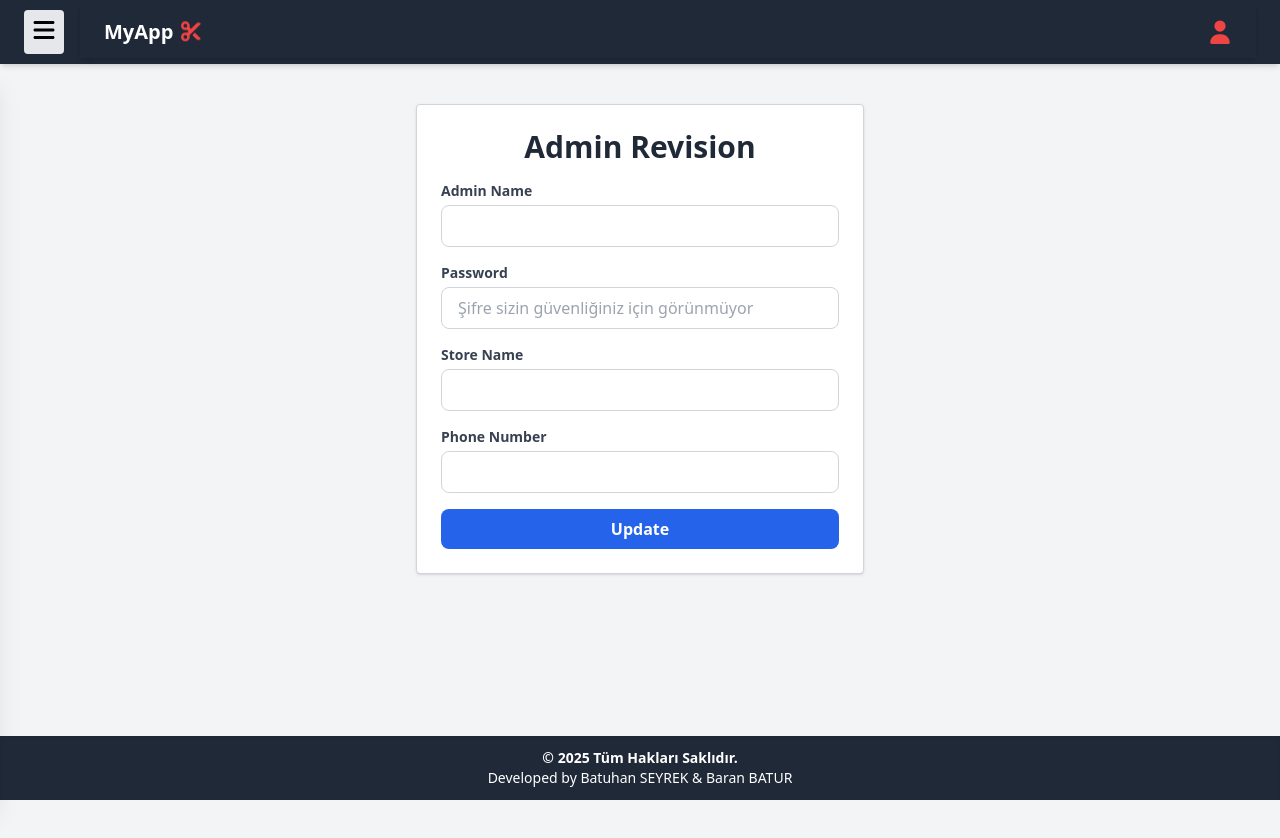
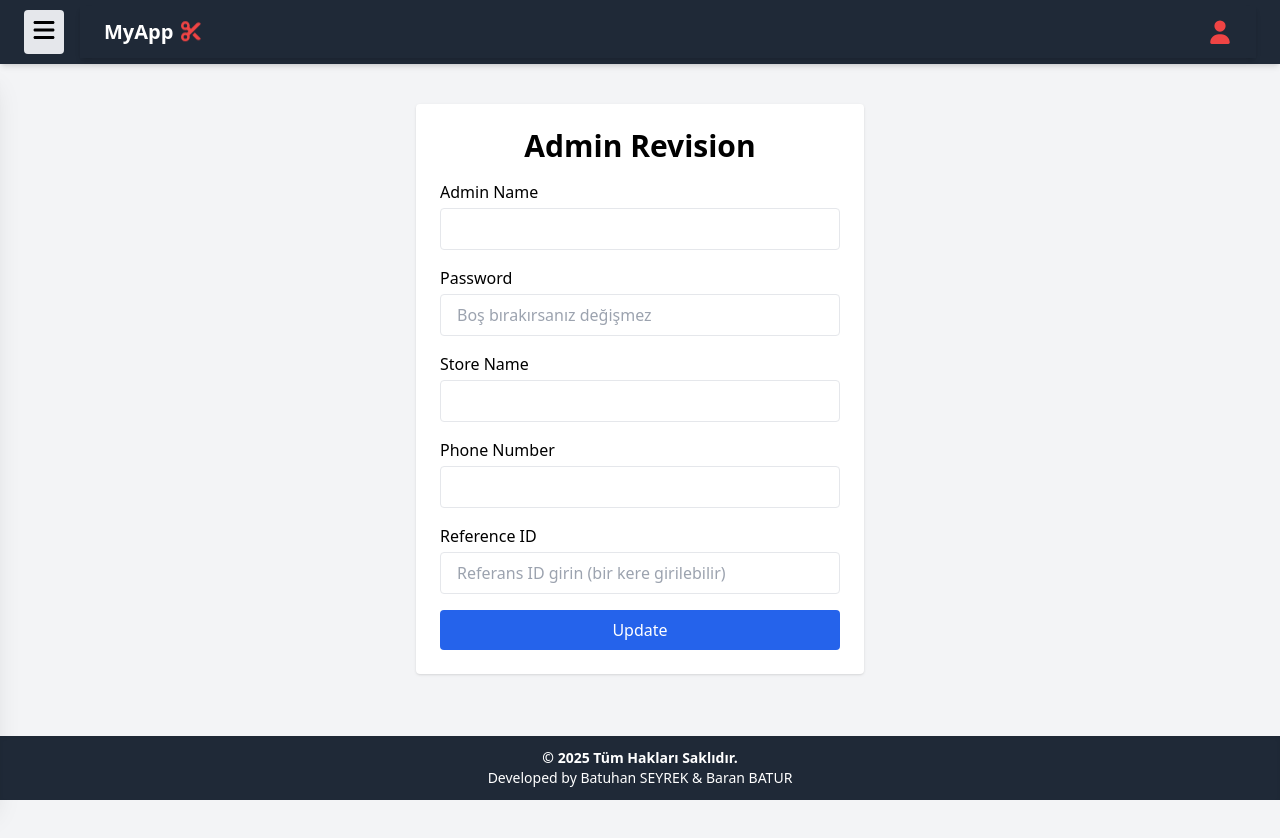
Before and after one commit to BatuhanSeyrek/Reservition_System_Frontend, a React (Vite) app: page /ownerUpdate in a window 1280 px wide. Shown: the top 838 px of the page. Built offline with nearby package versions, Linux system fonts and the light colour scheme; no server answers.

Commit message:
Added OwnerLoginScreen with referenceStatus check

```diff
--- a/package.json
+++ b/package.json
@@ -14,11 +14,15 @@
     "@fortawesome/free-regular-svg-icons": "^7.0.0",
     "@fortawesome/free-solid-svg-icons": "^7.0.0",
     "@fortawesome/react-fontawesome": "^0.2.3",
+    "@stomp/stompjs": "^7.2.1",
     "axios": "^1.11.0",
     "lucide-react": "^0.536.0",
     "react": "^19.1.0",
     "react-dom": "^19.1.0",
-    "react-router-dom": "^7.7.1"
+    "react-modal": "^3.16.3",
+    "react-router-dom": "^7.7.1",
+    "react-toastify": "^11.0.5",
+    "sockjs-client": "^1.6.1"
   },
   "devDependencies": {
     "@eslint/js": "^9.30.1",
--- a/src/pages/AdminPages/OwnerUpdate.jsx
+++ b/src/pages/AdminPages/OwnerUpdate.jsx
@@ -1,6 +1,10 @@
 import React, { useState, useEffect } from 'react';
 import AdminLayout from './AdminLayout';
 import { getData, putData } from '../../apiService';
+import Modal from 'react-modal';
+
+// Modal için root element
+Modal.setAppElement('#root');
 
 function OwnerUpdate() {
   const [admin, setAdmin] = useState({
@@ -8,20 +12,32 @@ function OwnerUpdate() {
     adminName: '',
     password: '',
     storeName: '',
-    phoneNumber: ''
+    phoneNumber: '',
+    referenceId: ''
   });
+
+  const [backendLoadedReferenceId, setBackendLoadedReferenceId] = useState("");
+  const [showModal, setShowModal] = useState(false);
 
   useEffect(() => {
     async function fetchAdmin() {
       try {
         const data = await getData('/admin/myAdmin');
+
         setAdmin({
           id: data.id || '',
           adminName: data.adminName || '',
-          password: '', // güvenlik nedeniyle şifreyi boş bırakıyoruz
+          password: '',
           storeName: data.storeName || '',
-          phoneNumber: data.phoneNumber || ''
+          phoneNumber: data.phoneNumber || '',
+          referenceId: data.referenceId || ''
         });
+
+        setBackendLoadedReferenceId(data.referenceId || "");
+
+        // Eğer referenceId boşsa modal aç
+        if (!data.referenceId) setShowModal(true);
+
       } catch (error) {
         console.error('Admin verisi çekilemedi:', error);
       }
@@ -36,88 +52,128 @@ function OwnerUpdate() {
 
   const handleSubmit = async (e) => {
     e.preventDefault();
+
     try {
-      await putData('/admin/update', admin);
+      const payload = { ...admin };
+      if (!payload.password) delete payload.password;
+
+      await putData('/admin/update', payload);
       alert('Bilgiler başarıyla güncellendi.');
 
       const data = await getData('/admin/myAdmin');
+
       setAdmin({
         id: data.id || '',
         adminName: data.adminName || '',
         password: '',
         storeName: data.storeName || '',
-        phoneNumber: data.phoneNumber || ''
+        phoneNumber: data.phoneNumber || '',
+        referenceId: data.referenceId || ''
       });
+
+      setBackendLoadedReferenceId(data.referenceId || "");
+
     } catch (error) {
-      console.error('Güncelleme sırasında hata:', error);
+      console.error('Güncelleme hatası:', error);
       alert('Güncelleme sırasında hata oluştu.');
     }
   };
 
   return (
     <AdminLayout>
-      <div className="w-full max-w-md mx-auto bg-white p-6 rounded shadow border border-gray-300 mt-4">
-        <div className="text-center">
-          <h2 className="text-3xl font-bold text-gray-800">Admin Revision</h2>
-        </div>
+      {/* Modal */}
+      <Modal
+        isOpen={showModal}
+        onRequestClose={() => setShowModal(false)}
+        contentLabel="Reference ID Uyarısı"
+        className="max-w-md mx-auto mt-20 bg-white p-6 rounded shadow-lg outline-none"
+        overlayClassName="fixed inset-0 bg-black bg-opacity-50 flex items-center justify-center"
+      >
+        <h2 className="text-2xl font-bold mb-4">Hoşgeldiniz!</h2>
+        <p className="mb-4">
+          Sistemimize ilk girişinizde Reference ID'niz bulunmamaktadır.
+          Bu ID sayesinde müşterileriniz sizi bulacak. Lütfen bir kere mahsus Reference ID giriniz
+          ve işleminizi tamamladıktan sonra formun altındaki mavi butona tıklayınız.
+        </p>
+        <button
+          onClick={() => setShowModal(false)}
+          className="bg-blue-600 text-white px-4 py-2 rounded hover:bg-blue-700"
+        >
+          Tamam
+        </button>
+      </Modal>
+
+      <div className="w-full max-w-md mx-auto bg-white p-6 rounded shadow mt-4">
+        <h2 className="text-3xl font-bold text-center">Admin Revision</h2>
 
         <form onSubmit={handleSubmit} className="space-y-4 mt-4">
           <div>
-            <label htmlFor="adminName" className="block text-sm font-semibold text-gray-700">Admin Name</label>
+            <label>Admin Name</label>
             <input
               type="text"
-              id="adminName"
               name="adminName"
               value={admin.adminName}
               onChange={handleChange}
-              required
-              className="w-full mt-1 px-4 py-2 border border-gray-300 rounded-lg focus:outline-none focus:ring-2 focus:ring-blue-400"
+              className="w-full mt-1 px-4 py-2 border rounded"
             />
           </div>
 
           <div>
-            <label htmlFor="password" className="block text-sm font-semibold text-gray-700">Password</label>
+            <label>Password</label>
             <input
               type="password"
-              id="password"
               name="password"
               value={admin.password}
               onChange={handleChange}
-              placeholder="Şifre sizin güvenliğiniz için görünmüyor"
-              required
-              className="w-full mt-1 px-4 py-2 border border-gray-300 rounded-lg focus:outline-none focus:ring-2 focus:ring-blue-400"
+              placeholder="Boş bırakırsanız değişmez"
+              className="w-full mt-1 px-4 py-2 border rounded"
             />
           </div>
 
           <div>
-            <label htmlFor="storeName" className="block text-sm font-semibold text-gray-700">Store Name</label>
+            <label>Store Name</label>
             <input
               type="text"
-              id="storeName"
               name="storeName"
               value={admin.storeName}
               onChange={handleChange}
-              required
-              className="w-full mt-1 px-4 py-2 border border-gray-300 rounded-lg focus:outline-none focus:ring-2 focus:ring-blue-400"
+              className="w-full mt-1 px-4 py-2 border rounded"
             />
           </div>
 
           <div>
-            <label htmlFor="phoneNumber" className="block text-sm font-semibold text-gray-700">Phone Number</label>
+            <label>Phone Number</label>
             <input
               type="text"
-              id="phoneNumber"
               name="phoneNumber"
               value={admin.phoneNumber}
               onChange={handleChange}
-              required
-              className="w-full mt-1 px-4 py-2 border border-gray-300 rounded-lg focus:outline-none focus:ring-2 focus:ring-blue-400"
+              className="w-full mt-1 px-4 py-2 border rounded"
+            />
+          </div>
+
+          <div>
+            <label>Reference ID</label>
+            <input
+              type="text"
+              name="referenceId"
+              value={admin.referenceId}
+              onChange={handleChange}
+              readOnly={backendLoadedReferenceId !== ""}
+              className={`w-full mt-1 px-4 py-2 border rounded ${
+                backendLoadedReferenceId !== "" ? "bg-gray-200 cursor-not-allowed" : ""
+              }`}
+              placeholder={
+                backendLoadedReferenceId === ""
+                  ? "Referans ID girin (bir kere girilebilir)"
+                  : ""
+              }
             />
           </div>
 
           <button
             type="submit"
-            className="w-full bg-blue-600 text-white font-semibold py-2 rounded-lg hover:bg-blue-700 transition duration-200"
+            className="w-full bg-blue-600 text-white py-2 rounded hover:bg-blue-700"
           >
             Update
           </button>
--- a/src/pages/AdminPages/ownerLogin.jsx
+++ b/src/pages/AdminPages/ownerLogin.jsx
@@ -2,7 +2,7 @@ import { useNavigate, Link } from 'react-router-dom';
 import { FontAwesomeIcon } from '@fortawesome/react-fontawesome';
 import { faHandPointer } from '@fortawesome/free-regular-svg-icons';
 import React, { useState } from 'react';
-import { postData } from '../../apiService';
+import { postData, getData } from '../../apiService';
 
 function OwnerLogin() {
   const [username, setUsername] = useState('');
@@ -12,9 +12,21 @@ function OwnerLogin() {
   const handleLogin = async (e) => {
     e.preventDefault();
     try {
+      // 1️⃣ Admin login
       const response = await postData("/admin/login", { username, password });
       localStorage.setItem("token", response.token);
-      navigate("/ownerAbout");
+
+      // 2️⃣ myAdmin verisini çek
+      const myAdmin = await getData("/admin/myAdmin");
+
+      // 3️⃣ referenceId kontrolü
+      if (!myAdmin.referenceId) {
+        // Eğer boşsa reference update sayfasına yönlendir
+        navigate("/ownerUpdate");
+      } else {
+        // Doluysa normal ana sayfaya yönlendir
+        navigate("/ownerAbout");
+      }
     } catch (err) {
       alert("Giriş başarısız. Lütfen bilgilerinizi kontrol edin.");
       console.error(err);
@@ -27,7 +39,7 @@ function OwnerLogin() {
       {/* Arka plan ve blur */}
       <div
         className="absolute inset-0 bg-cover bg-center filter blur-sm"
-        style={{ backgroundImage: "url('https://png.pngtree.com/background/20230616/original/pngtree-barbershop-with-several-old-and-antique-chairs-picture-image_3629466.jpg')" }} // buraya kendi berber resmini ekle
+        style={{ backgroundImage: "url('https://png.pngtree.com/background/20230616/original/pngtree-barbershop-with-several-old-and-antique-chairs-picture-image_3629466.jpg')" }}
       ></div>
 
       {/* Blur üzerine koyu overlay */}
--- a/src/pages/SupervisorPages/SupervisorDashboard.jsx
+++ b/src/pages/SupervisorPages/SupervisorDashboard.jsx
@@ -20,7 +20,7 @@ const AdminList = () => {
 
       let data = res.data || res;
       if (!Array.isArray(data)) data = [data];
-    data.sort((a, b) => a.id - b.id); // ID'ye göre artan sırala
+      data.sort((a, b) => a.id - b.id); // ID'ye göre artan sırala
       setAdmins(data);
     } catch (err) {
       console.error("Admin listesi çekilirken hata:", err);
```
Also changed, not shown: 1 other file (tests, documents, lock files or other folders).
